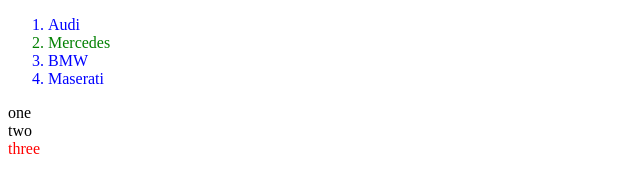
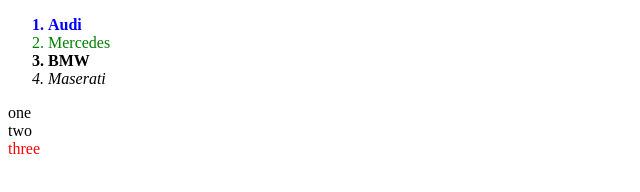
Before and after one commit to sudheerkdty/Learing-jQuery, a plain HTML site: page index.html in a window 1280 px wide. Shown: the whole page, without its empty margins (0-640 px from the left). Drawn offline with nearby package versions, Linux system fonts and the light colour scheme.

Commit message:
basic filters

```diff
--- a/index.html
+++ b/index.html
@@ -5,9 +5,11 @@
         <script src="https://ajax.googleapis.com/ajax/libs/jquery/2.2.4/jquery.min.js"></script>
         <script >
             $(document).ready(function(){
-                $('#sample li').css("color","blue");
+                $('li:first').css("color","blue");
                 $('.item.second').css("color","green");
                 $('.div1  + .div').css("color",'red');
+                $('li:even').css("font-weight", 'bold');
+                $('li:eq(3)').css("font-style", 'italic');
             });
         </script>
     </head>
```
